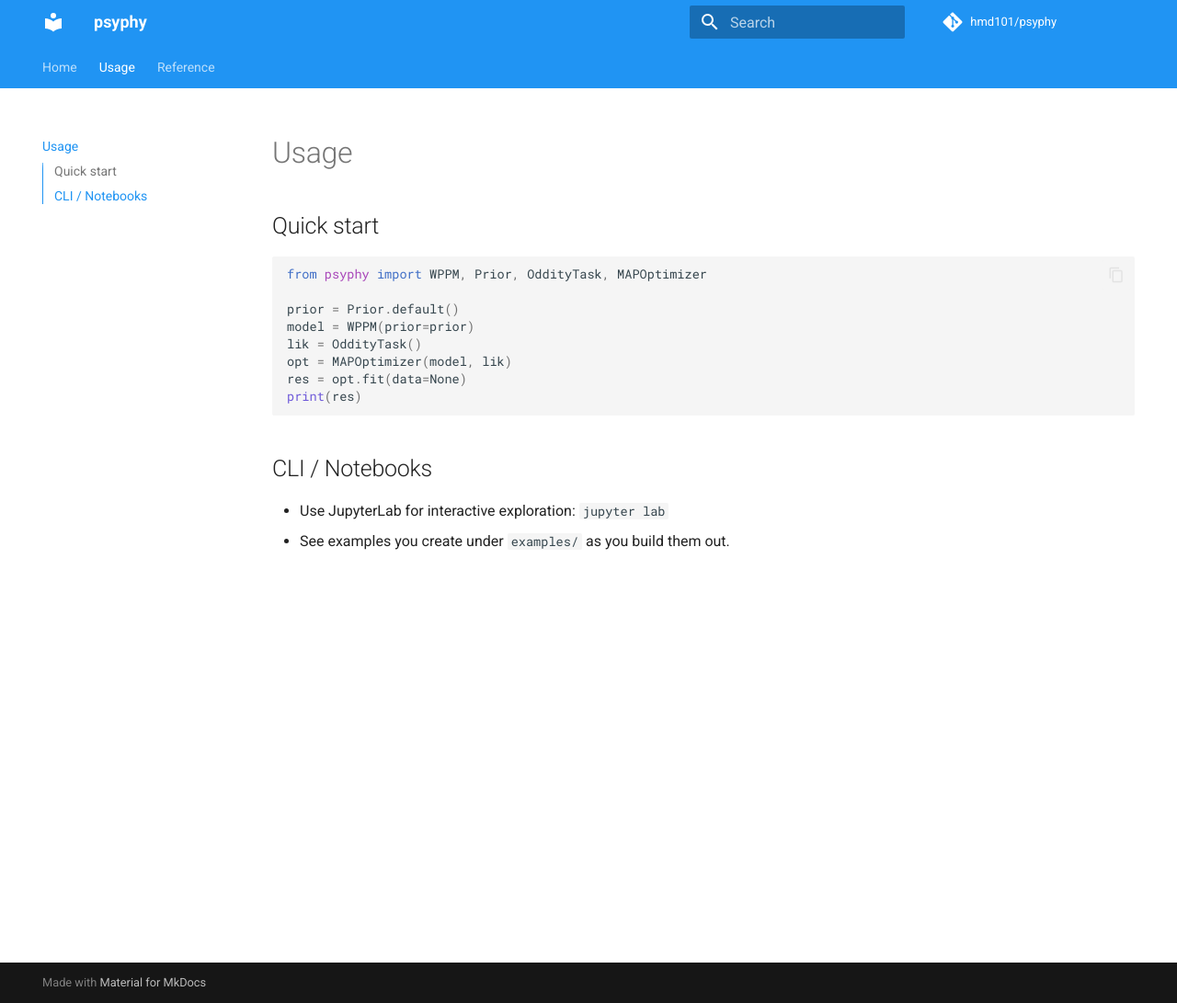
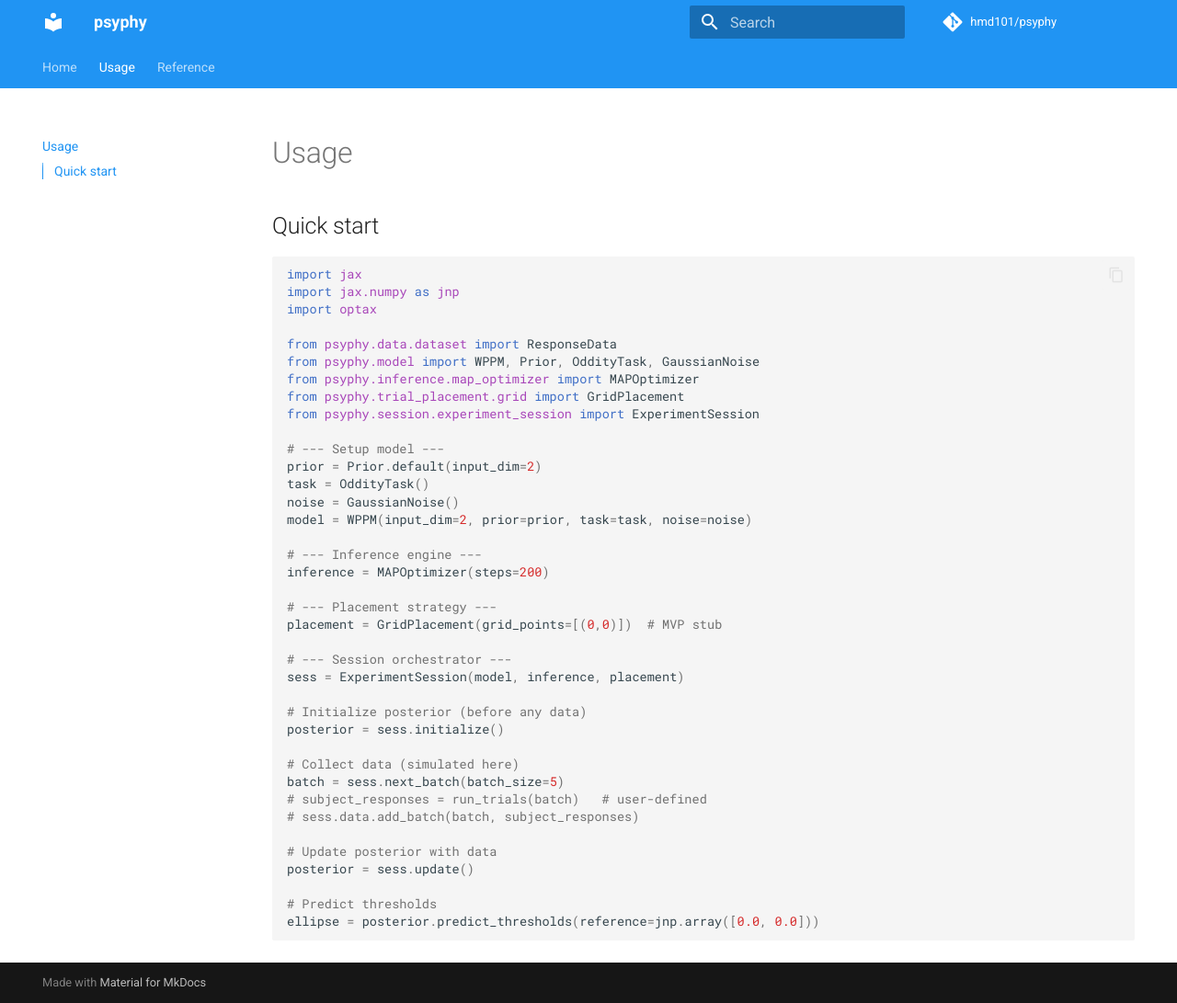
Before and after one commit to hmd101/psyphy, an MkDocs documentation site: the page built from docs/usage.md, in a window 1280 px wide and 1091 px high. Shown: the whole window at 92% size. Built offline with MkDocs 1.6.1 and Material for MkDocs 9.7.7, drawn with Linux system fonts in a browser that asks for light colours; comment, search, counter and statistics services are not loaded.

Commit message:
some doc updates

````diff
--- a/docs/usage.md
+++ b/docs/usage.md
@@ -2,17 +2,45 @@
 
 ## Quick start
 
+
 ```python
-from psyphy import WPPM, Prior, OddityTask, MAPOptimizer
+import jax
+import jax.numpy as jnp
+import optax
 
-prior = Prior.default()
-model = WPPM(prior=prior)
-lik = OddityTask()
-opt = MAPOptimizer(model, lik)
-res = opt.fit(data=None)
-print(res)
+from psyphy.data.dataset import ResponseData
+from psyphy.model import WPPM, Prior, OddityTask, GaussianNoise
+from psyphy.inference.map_optimizer import MAPOptimizer
+from psyphy.trial_placement.grid import GridPlacement
+from psyphy.session.experiment_session import ExperimentSession
+
+# --- Setup model ---
+prior = Prior.default(input_dim=2)
+task = OddityTask()
+noise = GaussianNoise()
+model = WPPM(input_dim=2, prior=prior, task=task, noise=noise)
+
+# --- Inference engine ---
+inference = MAPOptimizer(steps=200)
+
+# --- Placement strategy ---
+placement = GridPlacement(grid_points=[(0,0)])  # MVP stub
+
+# --- Session orchestrator ---
+sess = ExperimentSession(model, inference, placement)
+
+# Initialize posterior (before any data)
+posterior = sess.initialize()
+
+# Collect data (simulated here)
+batch = sess.next_batch(batch_size=5)
+# subject_responses = run_trials(batch)   # user-defined
+# sess.data.add_batch(batch, subject_responses)
+
+# Update posterior with data
+posterior = sess.update()
+
+# Predict thresholds
+ellipse = posterior.predict_thresholds(reference=jnp.array([0.0, 0.0]))
+
 ```
-
-## CLI / Notebooks
-- Use JupyterLab for interactive exploration: `jupyter lab`
-- See examples you create under `examples/` as you build them out.
````
Also changed, not shown: docs/reference/data.md (+2 -2 lines), docs/reference/inference.md (+2 -2 lines), docs/reference/model.md (+1 -1 lines), docs/reference/posterior.md (+1 -1 lines), docs/reference/utils.md (+1 -1 lines), 1 other file.
